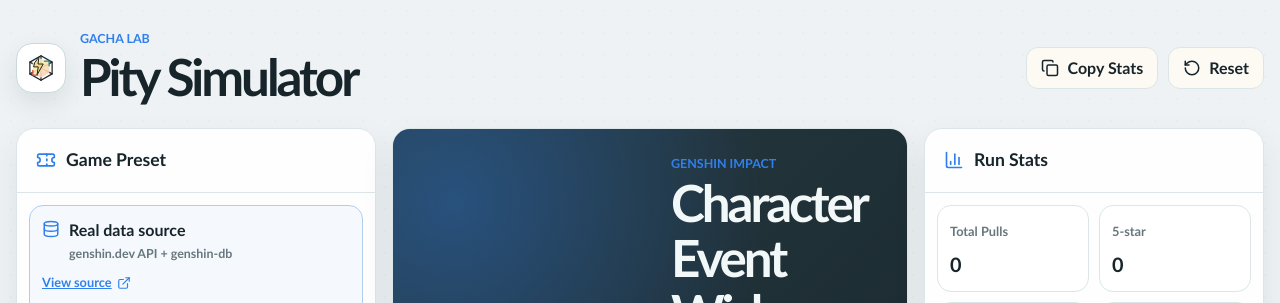
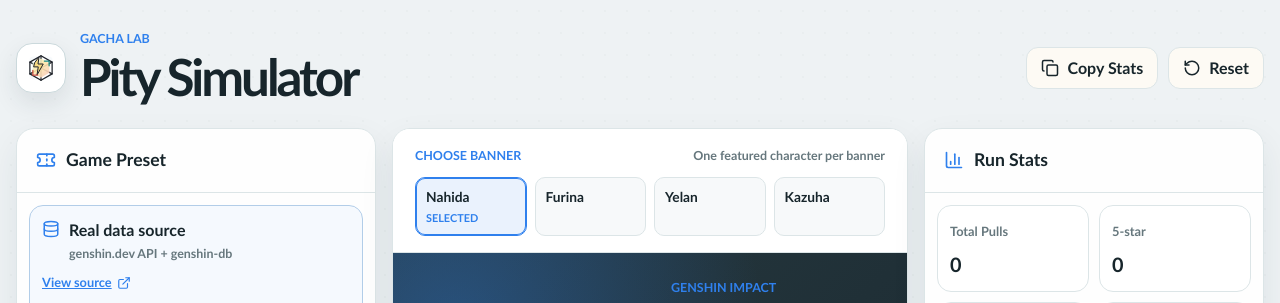
Before and after one commit to Jonathaneldokusuma/Pity-Simulator, a React (Vite) app: page / in a window 1280 px wide. Shown: the top 303 px of the page. Built offline with nearby package versions, Linux system fonts and the light colour scheme.

Commit message:
Add individual banner selection and improve artwork

```diff
--- a/src/App.css
+++ b/src/App.css
@@ -1010,3 +1010,90 @@
 .spent-box small {
   color: #557274;
 }
+
+.banner-picker {
+  padding: 18px 22px 16px;
+  border-bottom: 1px solid var(--line);
+  background: #ffffff;
+}
+
+.banner-picker-heading {
+  display: flex;
+  align-items: baseline;
+  justify-content: space-between;
+  gap: 12px;
+  margin-bottom: 12px;
+}
+
+.banner-picker-heading .eyebrow {
+  margin: 0;
+}
+
+.banner-picker-heading small {
+  color: var(--muted);
+  font-size: 0.78rem;
+  font-weight: 750;
+}
+
+.banner-choice-grid {
+  display: grid;
+  grid-template-columns: repeat(4, minmax(0, 1fr));
+  gap: 8px;
+}
+
+.banner-choice {
+  min-height: 48px;
+  padding: 9px 10px;
+  display: grid;
+  gap: 2px;
+  justify-items: start;
+  border: 1px solid var(--line);
+  border-radius: 10px;
+  color: var(--ink);
+  background: #f7f9fa;
+  text-align: left;
+  cursor: pointer;
+  transition: border-color 160ms ease, background-color 160ms ease, transform 160ms ease;
+}
+
+.banner-choice:hover {
+  transform: translateY(-2px);
+  border-color: var(--rule-accent);
+}
+
+.banner-choice.active {
+  border-color: var(--rule-accent);
+  background: color-mix(in srgb, var(--rule-accent) 10%, #ffffff);
+  box-shadow: inset 0 0 0 1px var(--rule-accent);
+}
+
+.banner-choice span {
+  overflow: hidden;
+  max-width: 100%;
+  font-size: 0.86rem;
+  font-weight: 900;
+  text-overflow: ellipsis;
+  white-space: nowrap;
+}
+
+.banner-choice small {
+  color: var(--rule-accent);
+  font-size: 0.68rem;
+  font-weight: 900;
+  text-transform: uppercase;
+}
+
+@media (max-width: 540px) {
+  .banner-picker {
+    padding: 16px;
+  }
+
+  .banner-picker-heading {
+    display: grid;
+    gap: 4px;
+  }
+
+  .banner-choice-grid {
+    grid-template-columns: repeat(2, minmax(0, 1fr));
+  }
+}
--- a/src/App.tsx
+++ b/src/App.tsx
@@ -42,6 +42,13 @@
   accent: string
   sourceName: string
   sourceUrl: string
+}
+
+type BannerChoice = {
+  id: string
+  name: string
+  featuredName: string
+  imageUrl: string
 }
 
 const defaultCharacterAsset = 'https://raw.githubusercontent.com/dromzeh/genshin-splash-art/main/kazuha.png'
@@ -206,6 +213,24 @@
   sourceUrl: 'https://github.com/Jonathaneldokusuma/Pity-Simulator',
 }
 
+const bannerChoices: Record<string, BannerChoice[]> = {
+  'genshin-character': [
+    { id: 'nahida', name: 'Nahida', featuredName: 'Nahida', imageUrl: 'https://raw.githubusercontent.com/dromzeh/genshin-splash-art/main/nahida.png' },
+    { id: 'furina', name: 'Furina', featuredName: 'Furina', imageUrl: 'https://raw.githubusercontent.com/dromzeh/genshin-splash-art/main/furina.png' },
+    { id: 'yelan', name: 'Yelan', featuredName: 'Yelan', imageUrl: 'https://raw.githubusercontent.com/dromzeh/genshin-splash-art/main/yelan.png' },
+    { id: 'kazuha', name: 'Kazuha', featuredName: 'Kazuha', imageUrl: defaultCharacterAsset },
+  ],
+  'star-rail-character': ['Acheron', 'Kafka', 'Firefly', 'Jingliu'].map((name) => ({
+    id: name.toLowerCase().replaceAll(' ', '-'), name, featuredName: name, imageUrl: defaultCharacterAsset,
+  })),
+  'zenless-signal': ['Ellen', 'Zhu Yuan', 'Jane Doe', 'Yanagi'].map((name) => ({
+    id: name.toLowerCase().replaceAll(' ', '-'), name, featuredName: name, imageUrl: defaultCharacterAsset,
+  })),
+  'wuwa-convene': ['Jiyan', 'Changli', 'Zhezhi', 'Camellya'].map((name) => ({
+    id: name.toLowerCase(), name, featuredName: name, imageUrl: defaultCharacterAsset,
+  })),
+}
+
 const emptyTotals: Totals = {
   pulls: 0,
   fiveStars: 0,
@@ -299,10 +324,6 @@
   return pool[Math.floor(Math.random() * pool.length)]
 }
 
-function toGenshinSlug(name: string) {
-  return name.toLowerCase().replaceAll(' ', '-').replaceAll("'", '')
-}
-
 function displaySourceName(name: string) {
   return name
     .split('-')
@@ -320,6 +341,7 @@
   const [lastBatch, setLastBatch] = useState<PullResult[]>([])
   const [history, setHistory] = useState<PullResult[]>([])
   const [copied, setCopied] = useState(false)
+  const [selectedBannerId, setSelectedBannerId] = useState('nahida')
   const [sourceState, setSourceState] = useState<'idle' | 'loading' | 'loaded' | 'error'>('idle')
   const [sourceMessage, setSourceMessage] = useState('')
 
@@ -362,6 +384,7 @@
     resetSession()
     setSourceState('idle')
     setSourceMessage('')
+    setSelectedBannerId(bannerChoices[preset.id]?.[0]?.id ?? '')
   }
 
   function selectCustomPreset() {
@@ -370,6 +393,18 @@
     resetSession()
     setSourceState('idle')
     setSourceMessage('')
+  }
+
+  function selectBanner(choice: BannerChoice) {
+    setSelectedBannerId(choice.id)
+    setRules((current) => ({
+      ...current,
+      banner: `${choice.name} Banner`,
+      featuredName: choice.featuredName,
+      featuredPool: [choice.featuredName],
+      imageUrl: choice.imageUrl,
+    }))
+    resetSession()
   }
 
   async function loadLiveSource() {
@@ -410,12 +445,10 @@
 
       setRules((current) => ({
         ...current,
-        featuredPool: names.slice(0, 24),
-        fourStarPool: names.slice(24, 48),
-        imageUrl: `https://raw.githubusercontent.com/dromzeh/genshin-splash-art/main/${toGenshinSlug(names[0])}.png`,
+        fourStarPool: names,
       }))
       setSourceState('loaded')
-      setSourceMessage(`Loaded ${names.length} characters from genshin.dev. Choose the banner pools below.`)
+      setSourceMessage(`Loaded ${names.length} characters from genshin.dev. Your selected banner stayed separate.`)
     } catch {
       setSourceState('error')
       setSourceMessage('Could not reach the API. The built-in preset is still available.')
@@ -643,6 +676,27 @@
         </section>
 
         <section className="panel summon-panel" aria-labelledby="summon-heading">
+          {(bannerChoices[activeRules.id] ?? []).length > 0 && (
+            <div className="banner-picker" aria-label="Choose a banner">
+              <div className="banner-picker-heading">
+                <span className="eyebrow">Choose banner</span>
+                <small>One featured character per banner</small>
+              </div>
+              <div className="banner-choice-grid">
+                {(bannerChoices[activeRules.id] ?? []).map((choice) => (
+                  <button
+                    className={`banner-choice ${selectedBannerId === choice.id ? 'active' : ''}`}
+                    key={choice.id}
+                    type="button"
+                    onClick={() => selectBanner(choice)}
+                  >
+                    <span>{choice.name}</span>
+                    {selectedBannerId === choice.id && <small>Selected</small>}
+                  </button>
+                ))}
+              </div>
+            </div>
+          )}
             <div className="summon-stage">
               <div className="summon-art-wrap">
                 <div className="banner-badge">{activeRules.bannerKind}</div>
```
